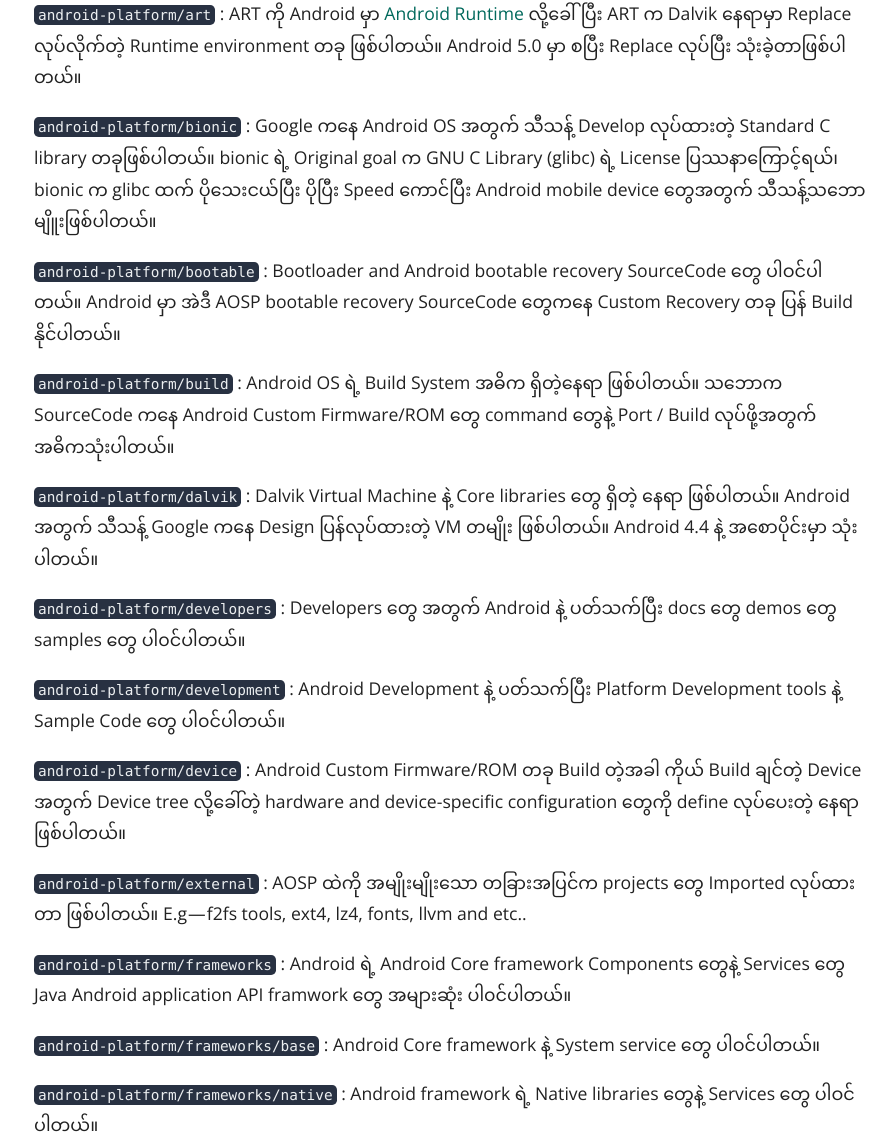
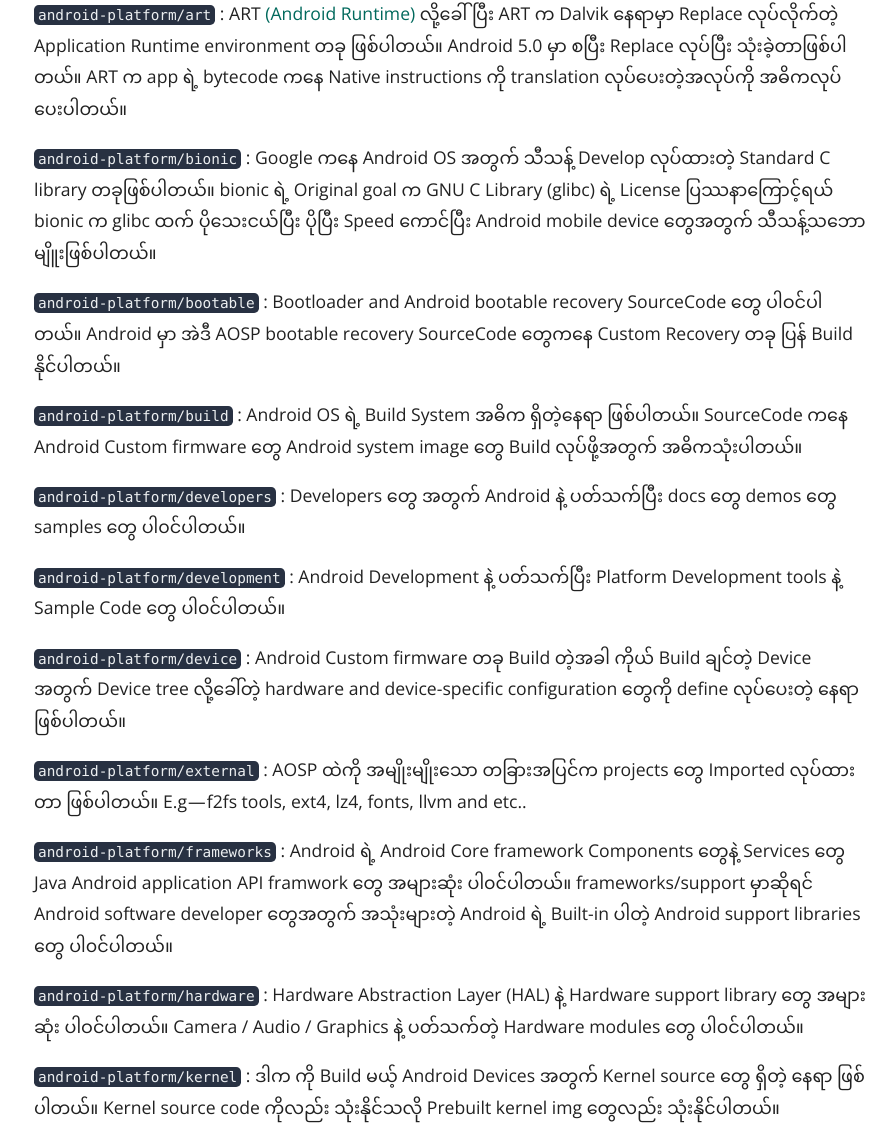
Before and after one commit to zawzaww/zawzaww.github.io, a Jekyll site: the page built from _posts/2019-10-06-understanding-android-os-tree.md, in a window 1280 px wide and 1400 px high, scrolled down 3306 px. Shown: the part 259-1400 px from the top of the window, without its empty margins (190-1086 px from the left). Built offline with Jekyll 4.4.1, drawn with Linux system fonts in a browser that asks for light colours; some web fonts are replaced; comment, search, counter and statistics services are not loaded; some of the changed text lies outside the part shown.

Commit message:
posts: understanding-android-tree: Update blog post for description
Signed-off-by: Zaw Zaw <zawzthein@outlook.com>

````diff
--- a/_posts/2019-10-06-understanding-android-os-tree.md
+++ b/_posts/2019-10-06-understanding-android-os-tree.md
@@ -22,39 +22,31 @@
 <img src="https://cdn-images-1.medium.com/max/800/1*QMzezVbdArmYMUFzK3hNrQ.png" height="100%" width="100%;" />
 
 
-```android-platform/art``` : ART ကို Android မှာ [Android Runtime](https://source.android.com/devices/tech/dalvik) လို့ခေါ်ပြီး ART က Dalvik နေရာမှာ Replace လုပ်လိုက်တဲ့ Runtime environment တခု ဖြစ်ပါတယ်။ Android 5.0 မှာ စပြီး Replace လုပ်ပြီး သုံးခဲ့တာဖြစ်ပါတယ်။
+```android-platform/art``` : ART [(Android Runtime)](https://source.android.com/devices/tech/dalvik) လို့ခေါ်ပြီး ART က Dalvik နေရာမှာ Replace လုပ်လိုက်တဲ့ Application Runtime environment တခု ဖြစ်ပါတယ်။ Android 5.0 မှာ စပြီး Replace လုပ်ပြီး သုံးခဲ့တာဖြစ်ပါတယ်။ ART က app ရဲ့ bytecode ကနေ Native instructions ကို translation လုပ်ပေးတဲ့အလုပ်ကို အဓိကလုပ်ပေးပါတယ်။
 
-```android-platform/bionic``` : Google ကနေ Android OS အတွက် သီသန့် Develop လုပ်ထားတဲ့ Standard C library တခုဖြစ်ပါတယ်။ bionic ရဲ့ Original goal က GNU C Library (glibc) ရဲ့ License ပြဿနာကြောင့်ရယ်၊ bionic က glibc ထက် ပိုသေးငယ်ပြီး ပိုပြီး Speed ကောင်ပြီး Android mobile device တွေအတွက် သီသန့်သဘောမျိူးဖြစ်ပါတယ်။
+```android-platform/bionic``` : Google ကနေ Android OS အတွက် သီသန့် Develop လုပ်ထားတဲ့ Standard C library တခုဖြစ်ပါတယ်။ bionic ရဲ့ Original goal က GNU C Library (glibc) ရဲ့ License ပြဿနာကြောင့်ရယ် bionic က glibc ထက် ပိုသေးငယ်ပြီး ပိုပြီး Speed ကောင်ပြီး Android mobile device တွေအတွက် သီသန့်သဘောမျိူးဖြစ်ပါတယ်။
 
 ```android-platform/bootable``` : Bootloader and Android bootable recovery SourceCode တွေ ပါဝင်ပါတယ်။ Android မှာ အဲဒီ AOSP bootable recovery SourceCode တွေကနေ Custom Recovery တခု ပြန် Build နိုင်ပါတယ်။
 
-```android-platform/build``` : Android OS ရဲ့ Build System အဓိက ရှိတဲ့နေရာ ဖြစ်ပါတယ်။ သဘောက SourceCode ကနေ Android Custom Firmware/ROM တွေ command တွေနဲ့ Port / Build လုပ်ဖို့အတွက် အဓိကသုံးပါတယ်။
-
-```android-platform/dalvik``` : Dalvik Virtual Machine နဲ့ Core libraries တွေ ရှိတဲ့ နေရာ ဖြစ်ပါတယ်။ Android အတွက် သီသန့် Google ကနေ Design ပြန်လုပ်ထားတဲ့ VM တမျိုး ဖြစ်ပါတယ်။ Android 4.4 နဲ့ အစောပိုင်းမှာ သုံးပါတယ်။
+```android-platform/build``` : Android OS ရဲ့ Build System အဓိက ရှိတဲ့နေရာ ဖြစ်ပါတယ်။ SourceCode ကနေ Android Custom firmware တွေ Android system image တွေ Build  လုပ်ဖို့အတွက် အဓိကသုံးပါတယ်။
 
 ```android-platform/developers``` : Developers တွေ အတွက် Android နဲ့ ပတ်သက်ပြီး docs တွေ demos တွေ samples တွေ ပါ၀င်ပါတယ်။
 
 ```android-platform/development``` : Android Development နဲ့ ပတ်သက်ပြီး Platform Development tools နဲ့ Sample Code တွေ ပါ၀င်ပါတယ်။
 
-```android-platform/device``` : Android Custom Firmware/ROM တခု Build တဲ့အခါ ကိုယ် Build ချင်တဲ့ Device အတွက် Device tree လို့ခေါ်တဲ့ hardware and device-specific configuration တွေကို define လုပ်ပေးတဲ့ နေရာ ဖြစ်ပါတယ်။
+```android-platform/device``` : Android Custom firmware တခု Build တဲ့အခါ ကိုယ် Build ချင်တဲ့ Device အတွက် Device tree လို့ခေါ်တဲ့ hardware and device-specific configuration တွေကို define လုပ်ပေးတဲ့ နေရာ ဖြစ်ပါတယ်။
 
 ```android-platform/external``` : AOSP ထဲကို အမျိုးမျိုးသော တခြားအပြင်က projects တွေ Imported လုပ်ထားတာ ဖြစ်ပါတယ်။ E.g — f2fs tools, ext4, lz4, fonts, llvm and etc..
 
-```android-platform/frameworks``` : Android ရဲ့ Android Core framework Components တွေနဲ့ Services တွေ Java Android application API framwork တွေ အများဆုံး ပါ၀င်ပါတယ်။
+```android-platform/frameworks``` : Android ရဲ့ Android Core framework Components တွေနဲ့ Services တွေ Java Android application API framwork တွေ အများဆုံး ပါ၀င်ပါတယ်။ frameworks/support မှာဆိုရင် Android software developer တွေအတွက် အသုံးများတဲ့ Android ရဲ့ Built-in ပါတဲ့ Android support libraries တွေ ပါ၀င်ပါတယ်။
 
-```android-platform/frameworks/base``` : Android Core framework နဲ့ System service တွေ ပါဝင်ပါတယ်။
-
-```android-platform/frameworks/native``` : Android framework ရဲ့ Native libraries တွေနဲ့ Services တွေ ပါဝင်ပါတယ်။
-
-```android-platform/frameworks/support``` : ဒါကတော့ Android App developer တွေ အသုံးများဆုံး Android Support library တွေ ဖြစ်ပါတယ်။ E.g — drawerlayout, fragment, gridlayout, recyclerview, room, swiperefreshlayout, slices, viewpager2 and etc..
-
-```android-platform/hardware``` : Hardware Abstraction Layer (HAL) နဲ့ Hardware support library တွေ အများဆုံး ပါဝင်ပါတယ်။
+```android-platform/hardware``` : Hardware Abstraction Layer (HAL) နဲ့ Hardware support library တွေ အများဆုံး ပါဝင်ပါတယ်။ Camera / Audio / Graphics နဲ့ ပတ်သက်တဲ့ Hardware modules တွေ ပါ၀င်ပါတယ်။
 
 ```android-platform/kernel``` : ဒါက ကို Build မယ့် Android Devices အတွက် Kernel source တွေ ရှိတဲ့ နေရာ ဖြစ်ပါတယ်။ Kernel source code ကိုလည်း သုံးနိုင်သလို Prebuilt kernel img တွေလည်း သုံးနိုင်ပါတယ်။
 
-```android-platform/ndk``` : Android Native Development Kit (NDK) ပါ Android app developer တွေ Native code တွေနဲ့ C/C++ နဲ့ Android Apps တွေ ရေးနိုင်ပါတယ်။
+```android-platform/ndk``` : Android Native Development Kit (NDK) ကို သုံးပြီး Android app developer တွေ Native code C/C++ နဲ့ Android Apps တွေ ရေးနိုင်ပါတယ်။
 
-```android-platform/packages/apps``` : Built-in Android System apps တွေ ပါဝင်ပါတယ်။ E.g — Calculator, Camera2, Calendar, Dialer, FMRadio, Gallery2, Launcher3, Music, Settings and etc..
+```android-platform/packages``` : Built-in Android System apps တွေ ပါဝင်ပါတယ်။ E.g — Calculator, Camera2, Calendar, Dialer, FMRadio, Gallery2, Launcher3, Music, Settings and etc..
 
 ```android-platform/prebuilts``` : Linux, Mac လိုမျိုး Host Computer OS တွေမှာ Android SourceCode ကနေ သက်ဆိုင်ရာ Android Devices တွေ အတွက် Kernel နဲ့ Android Custom Firmware/ROM တွေ Compile လုပ်ဖို့ Toochains/Compilers တွေ ပါဝင်ပါတယ်။ E.g — GCC, LLVM/Clang
 
````
Also changed, not shown: other parts of _posts/2019-10-06-understanding-android-os-tree.md (+1 -1 lines).
